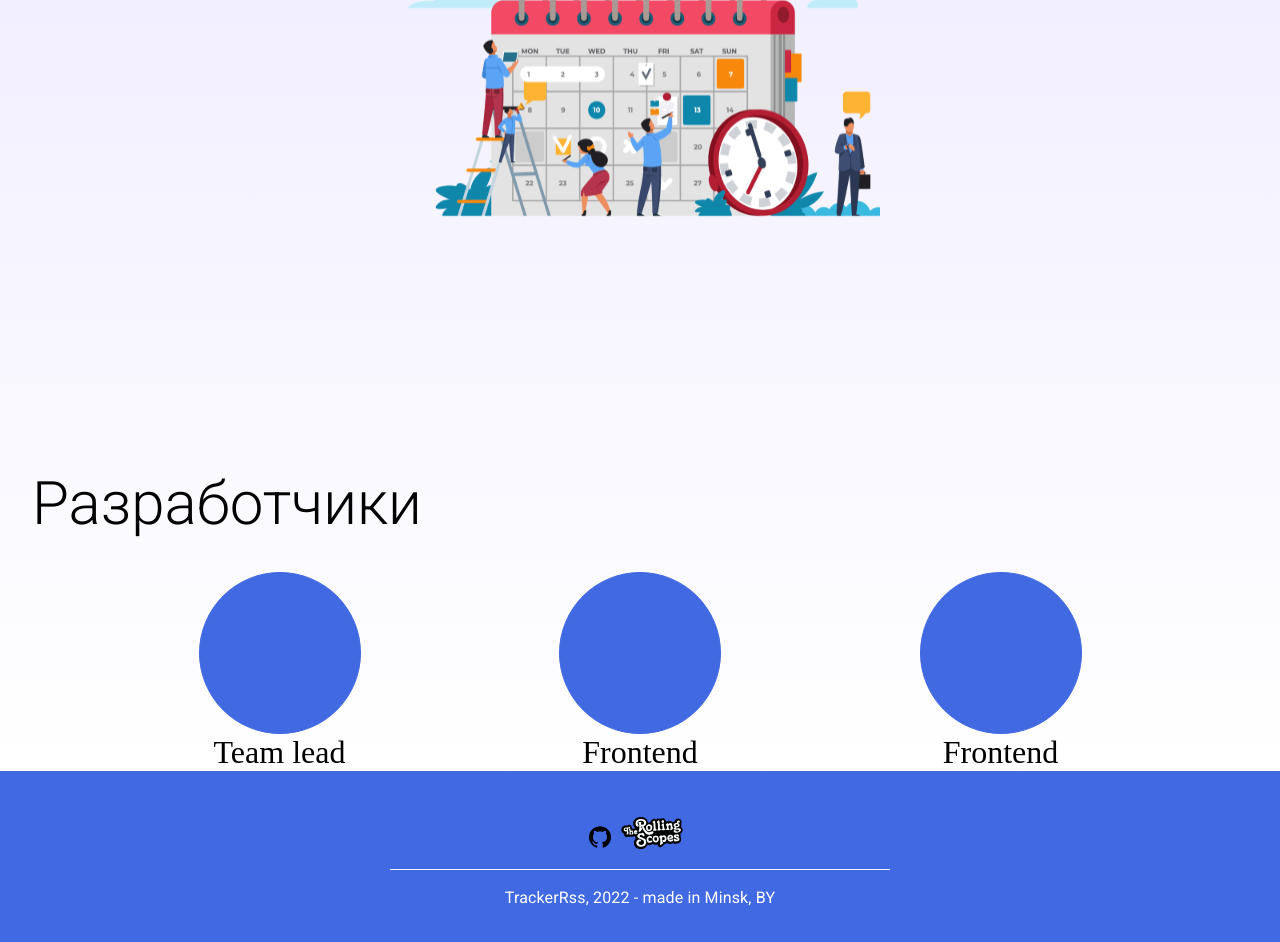
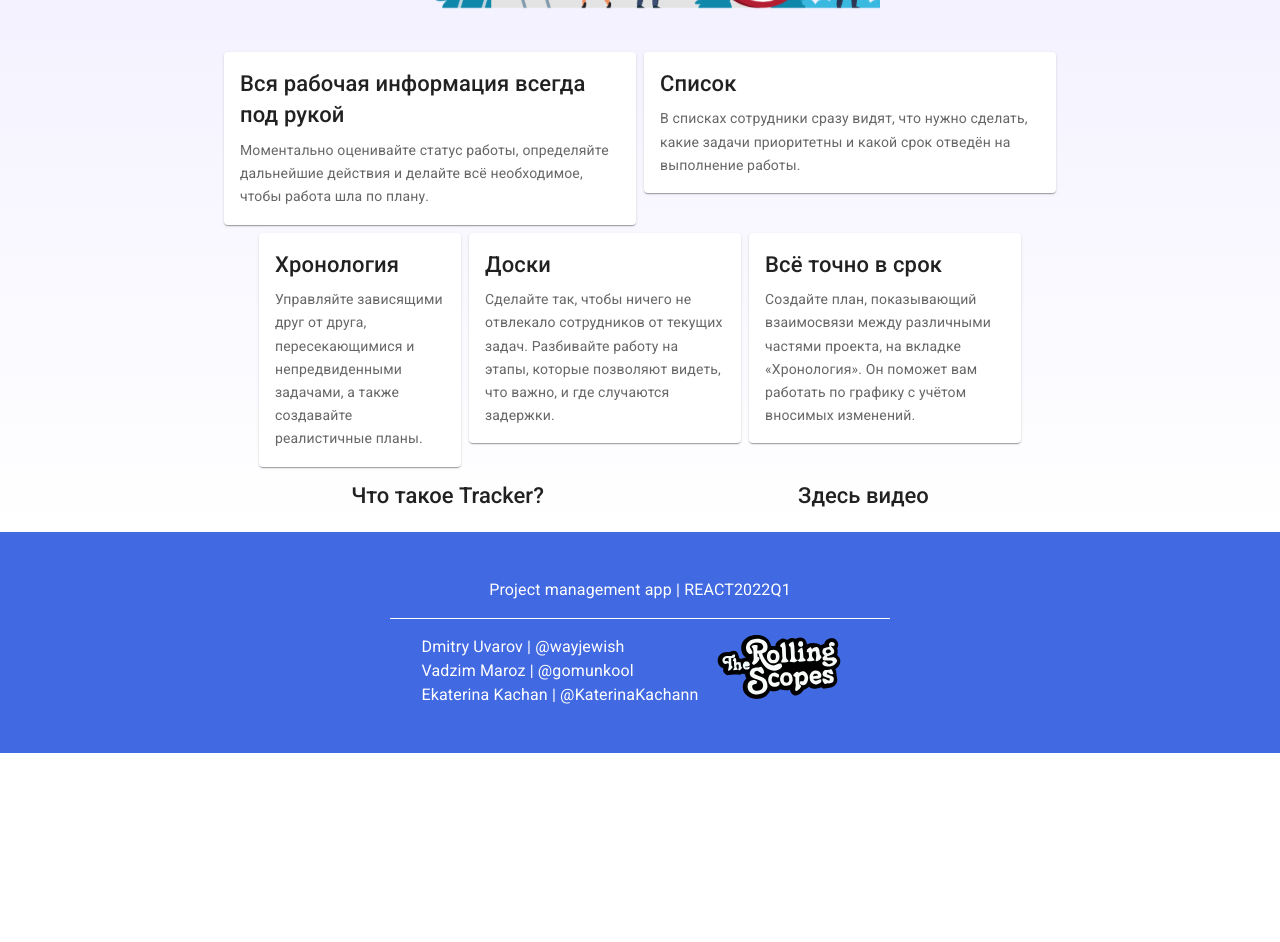
Before and after one commit to wayjewish/project-management-app, a React app: page / in a window 1280 px wide. Shown: the part 480-1422 px from the top of the page. After the commit the page ends 1233 px from the top, so only its background shows below. Built offline with nearby package versions, Linux system fonts and the light colour scheme.

Commit message:
fix: fix layout

```diff
--- a/src/components/footer/Footer.tsx
+++ b/src/components/footer/Footer.tsx
@@ -19,8 +19,8 @@ const Wrap = styled.div`
 `;
 
 const LogoRss = styled.img`
-  width: 5rem;
-  height: 2rem;
+  width: 10rem;
+  height: 4rem;
 `;
 
 function HeaderComponent() {
@@ -28,16 +28,20 @@ function HeaderComponent() {
     <Footer>
       <Wrap>
         <Box sx={{ m: 2 }}>
-          <Link href="https://github.com/wayjewish/project-management-app/" color="inherit">
-            <GitHubIcon />
-          </Link>
-          <Link href="https://rs.school/" color="inherit">
-            <LogoRss src={Rss}></LogoRss>
-          </Link>
+          <Typography style={{ color: '#FFFFFF' }}>Project management app | REACT2022Q1</Typography>
         </Box>
         <Divider variant="middle" style={{ width: 500, borderColor: '#FFFFFF' }} />
-        <Box sx={{ m: 2 }}>
-          <Typography style={{ color: '#FFFFFF' }}>TrackerRss, 2022 - made in Minsk, BY</Typography>
+        <Box sx={{ m: 2, display: 'flex', alignContent:'center'}}>
+          <Box>
+          <Link href="https://github.com/wayjewish" style={{ textDecoration: 'none',color: '#FFFFFF' }}><Typography>Dmitry Uvarov | @wayjewish</Typography></Link>
+          <Link href="https://github.com/gomunkool" style={{ textDecoration: 'none',color: '#FFFFFF' }}><Typography>Vadzim Maroz | @gomunkool</Typography></Link>
+          <Link href="https://github.com/KaterinaKachann" style={{ textDecoration: 'none',color: '#FFFFFF' }}><Typography>Ekaterina Kachan | @KaterinaKachann</Typography></Link>
+          </Box>
+          <Box>
+            <Link href="https://rs.school/" color="inherit">
+              <LogoRss src={Rss}></LogoRss>
+            </Link>
+          </Box>
         </Box>
       </Wrap>
     </Footer>
--- a/src/components/landing/Landing.styled.ts
+++ b/src/components/landing/Landing.styled.ts
@@ -10,7 +10,7 @@ export const Wrap = styled.div`
   flex-direction: row;
   align-items: center;
   justify-content: space-around;
-  padding: 6rem 14rem;
+  padding: 1rem 14rem;
   flex-wrap: wrap;
   @media (max-width: 1200px) {
     padding: 5rem 14rem;
@@ -21,23 +21,17 @@ export const Wrap = styled.div`
   }
 `;
 
-export const WrapSecond = styled.div`
-  display: flex;
-  flex-direction: column;
-  justify-content: center;
-`;
-
 export const BoxStyle = styled.div`
   width: 30rem;
-  height: 15rem;
+  height: 12rem;
   align-items: center;
   display: flex
   flex-direction: column;
   justify-content: center;
   @media (max-width: 768px) {
-    width: 8rem;
-    height: 1rem;
-    text-align: center;
+    width: 27rem;
+    height: 10rem;
+    text-align: left;
   }
 `;
 
@@ -47,12 +41,9 @@ export const Title = styled.h2`
   line-height: 120%;
   font-size: 60px;
   @media (max-width: 768px) {
-    font-size: 1rem;
+    font-size: 2rem;
     font-weight: 300;
-  }
-  @media (max-width: 320px) {
-    font-size: 0.4rem;
-    font-weight: 300;
+    text-align: left;
   }
 `;
 
@@ -62,12 +53,13 @@ export const Subtitle = styled.h5`
   font-size: 16px;
   margin-bottom: 1rem;
   @media (max-width: 768px) {
-    font-size: 0.5rem;
+    font-size: .8rem;
+    text-align: left;
   }
 `;
 export const ImageMain = styled.img`
   width: 30rem;
-  height: 30rem;
+  height: 20rem;
   objectfit: contain;
   @media (max-width: 1150px) {
     display: none;
@@ -102,22 +94,36 @@ export const ButtonTry = styled.button`
     height: 1rem;
   }
 `;
-export const CircleBox = styled.div`
-  border: 1px solid #4169e1;
-  background-color: #4169e1;
-  border-radius: 50%;
-  width: 10rem;
-  height: 10rem;
+export const WrapBox = styled.div`
+  box-shadow: 0px 5px 5px -3px rgba(0, 0, 0, 0.2), 0px 8px 10px 1px rgba(0, 0, 0, 0.14),
+    0px 3px 14px 2px rgba(0, 0, 0, 0.12);
+  border-radius: 4px;
+  padding: 16px;
+  width: 100%;
+`;
+export const TitleBox = styled.h4`
+  font-family: 'Roboto';
+  font-style: normal;
+  font-weight: 500;
+  font-size: 22px;
+  color: rgba(0, 0, 0, 0.87);
+  margin-bottom: .5rem;
+  text-align: left;
   @media (max-width: 768px) {
-    width: 5rem;
-    height: 5rem;
+    font-size: 1.2rem;
+    font-weight: 500;
   }
 `;
 
-export const TextInfo = styled.p`
-  text-align: center;
-  font-size: 2rem;
+export const SubtitleBox = styled.p`
+  font-family: 'Roboto';
+  font-style: normal;
+  font-weight: 400;
+  font-size: 14px;
+  line-height: 166%;
+  text-align: left;
   @media (max-width: 768px) {
-    font-size: 1rem;
+    font-size: .8rem;
+    font-weight: 400;
   }
 `;
--- a/src/components/landing/Landing.tsx
+++ b/src/components/landing/Landing.tsx
@@ -1,18 +1,32 @@
 import React from 'react';
-import { Box, Button } from '@mui/material';
+import { Box, Grid, styled, Typography } from '@mui/material';
 import MainImg from '../../assets/img/main.svg';
+import Paper from '@mui/material/Paper';
 import {
   Main,
   Wrap,
   Title,
   Subtitle,
   ImageMain,
-  WrapSecond,
-  CircleBox,
-  TextInfo,
   BoxStyle,
-  ButtonTry
+  ButtonTry,
+  TitleBox,
+  SubtitleBox,
+  WrapBox,
 } from './Landing.styled';
+import { red, green, blue } from '@mui/material/colors';
+
+const Root = styled('div')(({ theme }) => ({
+  padding: theme.spacing(1),
+
+}));
+
+const Item = styled(Paper)(({ theme }) => ({
+  backgroundColor: theme.palette.mode === 'dark' ? '#1A2027' : '#fff',
+  ...theme.typography.body2,
+  padding: theme.spacing(2),
+  color: theme.palette.text.secondary,
+}));
 
 function Landing() {
   return (
@@ -29,33 +43,57 @@ function Landing() {
         <Box>
           <ImageMain src={MainImg}></ImageMain>
         </Box>
+
+        <Grid container spacing={1} style={{ justifyContent: 'center', marginBottom: '1rem' }}>
+          <Grid item xs={6}>
+            <Item>
+              <TitleBox>Вся рабочая информация всегда под рукой</TitleBox>
+              <SubtitleBox>
+                Моментально оценивайте статус работы, определяйте дальнейшие действия и делайте всё
+                необходимое, чтобы работа шла по плану.
+              </SubtitleBox>
+            </Item>
+          </Grid>
+          <Grid item xs={6}>
+            <Item>
+              <TitleBox>Список</TitleBox>
+              <SubtitleBox>
+                В списках сотрудники сразу видят, что нужно сделать, какие задачи приоритетны и
+                какой срок отведён на выполнение работы.
+              </SubtitleBox>
+            </Item>
+          </Grid>
+          <Grid item xs={3}>
+            <Item>
+              <TitleBox>Хронология</TitleBox>
+              <SubtitleBox>
+                Управляйте зависящими друг от друга, пересекающимися и непредвиденными задачами, а
+                также создавайте реалистичные планы.
+              </SubtitleBox>
+            </Item>
+          </Grid>
+          <Grid item xs={4}>
+            <Item>
+              <TitleBox>Доски</TitleBox>
+              <SubtitleBox>
+                Сделайте так, чтобы ничего не отвлекало сотрудников от текущих задач. Разбивайте
+                работу на этапы, которые позволяют видеть, что важно, и где случаются задержки.
+              </SubtitleBox>
+            </Item>
+          </Grid>
+          <Grid item xs={4}>
+            <Item>
+              <TitleBox>Всё точно в срок</TitleBox>
+              <SubtitleBox>
+                Создайте план, показывающий взаимосвязи между различными частями проекта, на вкладке
+                «Хронология». Он поможет вам работать по графику с учётом вносимых изменений.
+              </SubtitleBox>
+            </Item>
+          </Grid>
+        </Grid>
+        <TitleBox style={{ textAlign: 'left' }}>Что такое Tracker?</TitleBox>
+        <TitleBox style={{ textAlign: 'left' }}>Здесь видео</TitleBox>
       </Wrap>
-      <WrapSecond>
-        <Box sx={{ m: '2rem' }}>
-          <Title>Разработчики</Title>
-        </Box>
-        <Box
-          style={{
-            display: 'flex',
-            flexDirection: 'row',
-            justifyContent: 'space-evenly',
-            width: '100%',
-          }}
-        >
-          <Box style={{ display: 'flex', flexDirection: 'column', justifyContent: 'center' }}>
-            <CircleBox />
-            <TextInfo>Team lead</TextInfo>
-          </Box>
-          <Box style={{ display: 'flex', flexDirection: 'column', justifyContent: 'center' }}>
-            <CircleBox />
-            <TextInfo>Frontend</TextInfo>
-          </Box>
-          <Box style={{ display: 'flex', flexDirection: 'column', justifyContent: 'center' }}>
-            <CircleBox />
-            <TextInfo>Frontend</TextInfo>
-          </Box>
-        </Box>
-      </WrapSecond>
     </Main>
   );
 }
```
Also changed, not shown: src/assets/font/Roboto-Light.ttf (deleted).
